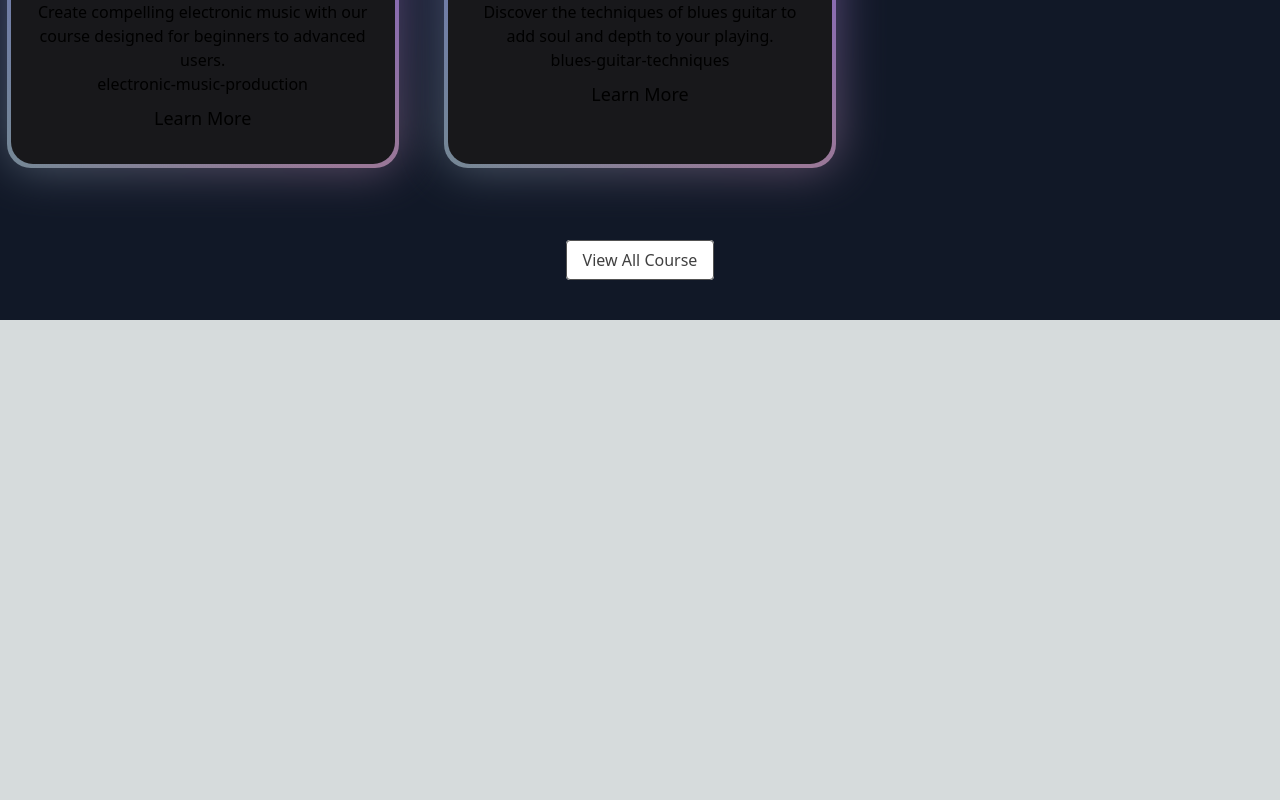
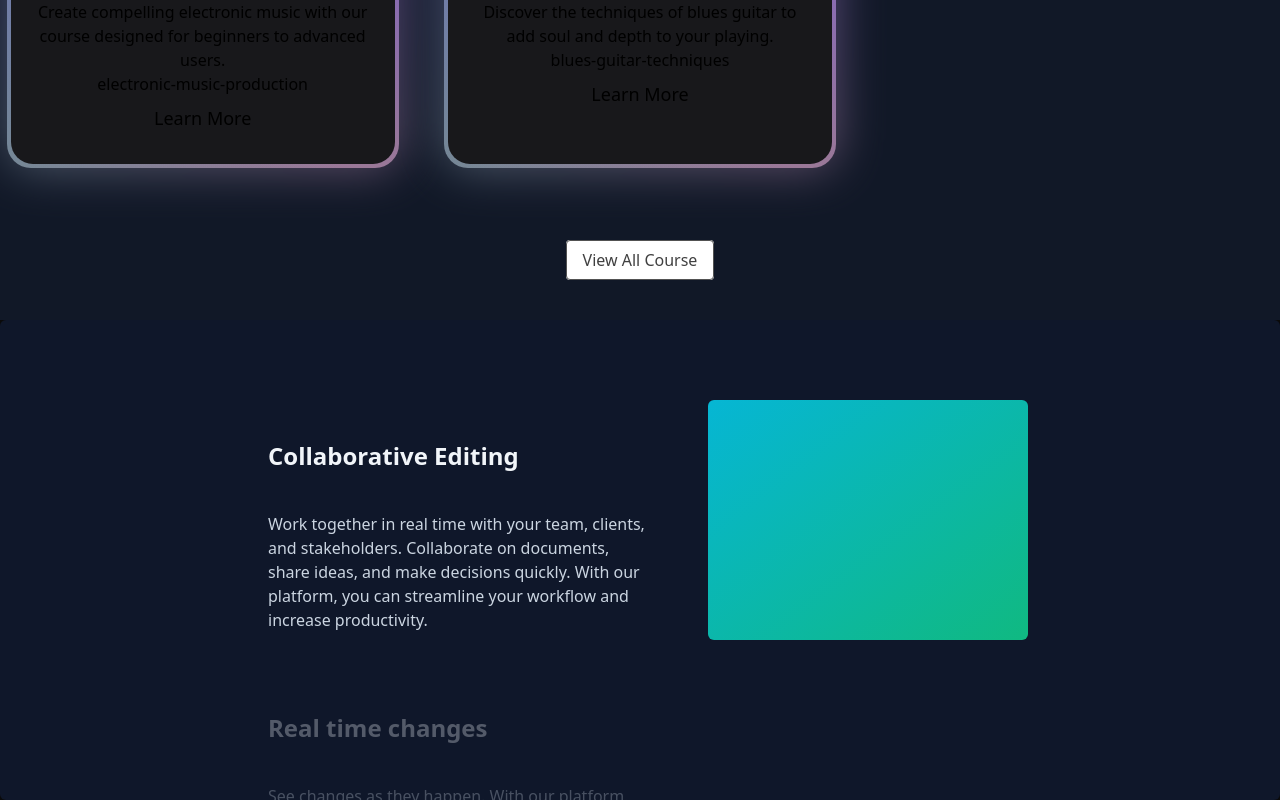
Before and after one commit to AbhinayJangde/musicroom, a Next.js app: page / in a window 1280 px wide. Shown: the part 1248-2048 px from the top of the page. Before the commit the page ends 1568 px from the top, so only its background shows below. Built offline with nearby package versions, Linux system fonts and the light colour scheme.

Commit message:
sticky scroll bar

```diff
--- a/src/app/page.tsx
+++ b/src/app/page.tsx
@@ -1,5 +1,6 @@
 import FeaturedCourses from "@/components/FeaturedCourses";
 import HeroSection from "@/components/HeroSection";
+import WhyChooseUs from "@/components/WhyChooseUs";
 
 export default function Home() {
   return (
@@ -7,6 +8,7 @@ export default function Home() {
      <main className="min-h-screen  bg-black/[0.96] antialiased bg-grid-white/[0.02]">
       <HeroSection/>
       <FeaturedCourses/>
+      <WhyChooseUs/>
      </main>
    </>
   );
--- /dev/null
+++ b/src/components/WhyChooseUs.tsx
@@ -0,0 +1,34 @@
+"use client"
+import { StickyScroll } from "./ui/sticky-scroll-reveal";
+const content = [
+    {
+      title: "Collaborative Editing",
+      description:
+        "Work together in real time with your team, clients, and stakeholders. Collaborate on documents, share ideas, and make decisions quickly. With our platform, you can streamline your workflow and increase productivity.",
+    },
+    {
+      title: "Real time changes",
+      description:
+        "See changes as they happen. With our platform, you can track every modification in real time. No more confusion about the latest version of your project. Say goodbye to the chaos of version control and embrace the simplicity of real-time updates.",
+    },
+    {
+      title: "Version control",
+      description:
+        "Experience real-time updates and never stress about version control again. Our platform ensures that you're always working on the most recent version of your project, eliminating the need for constant manual updates. Stay in the loop, keep your team aligned, and maintain the flow of your work without any interruptions.",
+    },
+    {
+      title: "Running out of content",
+      description:
+        "Experience real-time updates and never stress about version control again. Our platform ensures that you're always working on the most recent version of your project, eliminating the need for constant manual updates. Stay in the loop, keep your team aligned, and maintain the flow of your work without any interruptions.",
+    },
+  ];
+
+const WhyChooseUs = () => {
+  return (
+    <div className="">
+      <StickyScroll content={content} />
+    </div>
+  )
+}
+
+export default WhyChooseUs
--- /dev/null
+++ b/src/components/ui/sticky-scroll-reveal.tsx
@@ -0,0 +1,88 @@
+"use client";
+import React, { useRef } from "react";
+import { useMotionValueEvent, useScroll } from "framer-motion";
+import { motion } from "framer-motion";
+
+export const StickyScroll = ({
+  content,
+}: {
+  content: {
+    title: string;
+    description: string;
+  }[];
+}) => {
+  const [activeCard, setActiveCard] = React.useState(0);
+  const ref = useRef<any>(null);
+  const { scrollYProgress } = useScroll({
+    container: ref,
+    offset: ["start start", "end start"],
+  });
+  const cardLength = content.length;
+
+  useMotionValueEvent(scrollYProgress, "change", (latest) => {
+    const cardsBreakpoints = content.map((_, index) => index / cardLength);
+    cardsBreakpoints.forEach((breakpoint, index) => {
+      if (latest > breakpoint - 0.2 && latest <= breakpoint) {
+        setActiveCard(() => index);
+      }
+    });
+  });
+
+  const backgroundColors = [
+    "var(--slate-900)",
+    "var(--black)",
+    "var(--neutral-900)",
+  ];
+  const linearGradients = [
+    "linear-gradient(to bottom right, var(--cyan-500), var(--emerald-500))",
+    "linear-gradient(to bottom right, var(--pink-500), var(--indigo-500))",
+    "linear-gradient(to bottom right, var(--orange-500), var(--yellow-500))",
+  ];
+  return (
+    <motion.div
+      animate={{
+        backgroundColor: backgroundColors[activeCard % backgroundColors.length],
+      }}
+      className="h-[30rem] overflow-y-auto flex justify-center relative space-x-10 rounded-md p-10"
+      ref={ref}
+    >
+      <div className="div relative flex items-start px-4">
+        <div className="max-w-2xl">
+          {content.map((item, index) => (
+            <div key={item.title + index} className="my-20">
+              <motion.h2
+                initial={{
+                  opacity: 0,
+                }}
+                animate={{
+                  opacity: activeCard === index ? 1 : 0.3,
+                }}
+                className="text-2xl font-bold text-slate-100"
+              >
+                {item.title}
+              </motion.h2>
+              <motion.p
+                initial={{
+                  opacity: 0,
+                }}
+                animate={{
+                  opacity: activeCard === index ? 1 : 0.3,
+                }}
+                className="text-kg text-slate-300 max-w-sm mt-10"
+              >
+                {item.description}
+              </motion.p>
+            </div>
+          ))}
+          <div className="h-40" />
+        </div>
+      </div>
+      <motion.div
+        animate={{
+          background: linearGradients[activeCard % linearGradients.length],
+        }}
+        className="hidden lg:block h-60 w-80 rounded-md bg-white sticky top-10 overflow-hidden"
+      ></motion.div>
+    </motion.div>
+  );
+};
```
